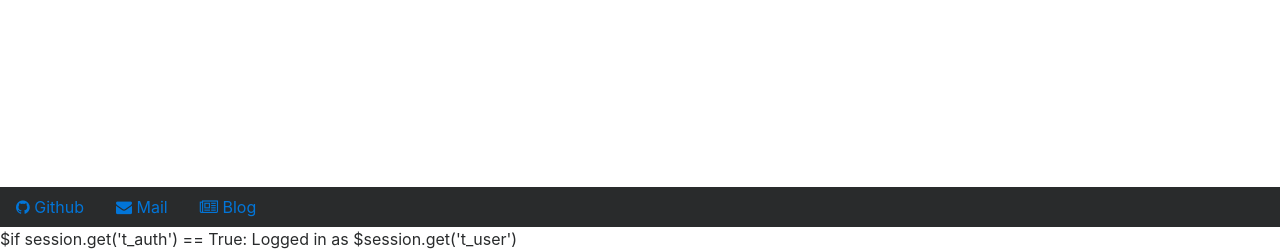
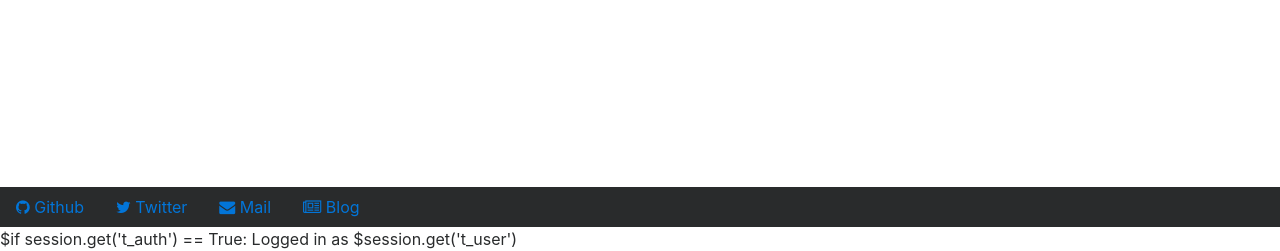
Before and after one commit to OpenDataExpMechanics/platform, a Python web app: template templates/base.html in a window 1280 px wide. Shown: the part 549-800 px from the top of the page. Run offline with Jinja, Linux system fonts and the light colour scheme; the template is opened without the code that fills it, so the values that code supplies are empty; some libraries are stand-ins or nearby versions.

Commit message:
Add Twitter and new mail address

```diff
--- a/templates/base.html
+++ b/templates/base.html
@@ -77,9 +77,10 @@ $:page
 
 <div class="footer">
     <nav class="nav bg-inverse">
-        <a class="nav-link" href="https://github.com/OpenDataExpMechanics"><i class="fa fa-home fa-github" aria-hidden="true"></i> Github</a>
-        <a class="nav-link" href="mailto:opendataexpmechanics@googlegroups.com"><i class="fa fa-home fa-envelope" aria-hidden="true"></i> Mail</a>
-        <a class="nav-link" href="https://opendataexpmechanics.github.io/"><i class="fa fa-home fa-newspaper-o" aria-hidden="true"></i> Blog</a>
+        <a class="nav-link" href="https://github.com/OpenDataExpMechanics" target="_blank"><i class="fa fa-home fa-github" aria-hidden="true"></i> Github</a>
+        <a class="nav-link" href="https://twitter.com/OpenDataExpMech" target="_blank"><i class="fa fa-home fa-twitter" aria-hidden="true"></i> Twitter</a>
+        <a class="nav-link" href="mailto:contact@openexpmechanics.science"><i class="fa fa-home fa-envelope" aria-hidden="true"></i> Mail</a>
+        <a class="nav-link" href="https://opendataexpmechanics.github.io/" target="_blank"><i class="fa fa-home fa-newspaper-o" aria-hidden="true"></i> Blog</a>
     </nav>
 
 
```
